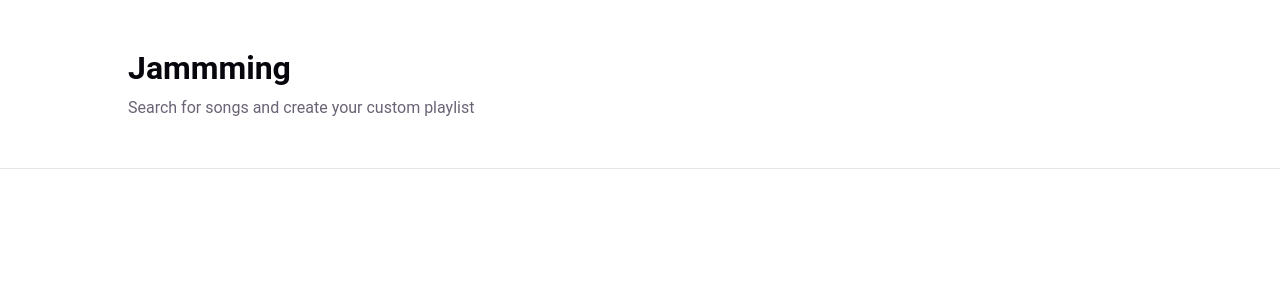
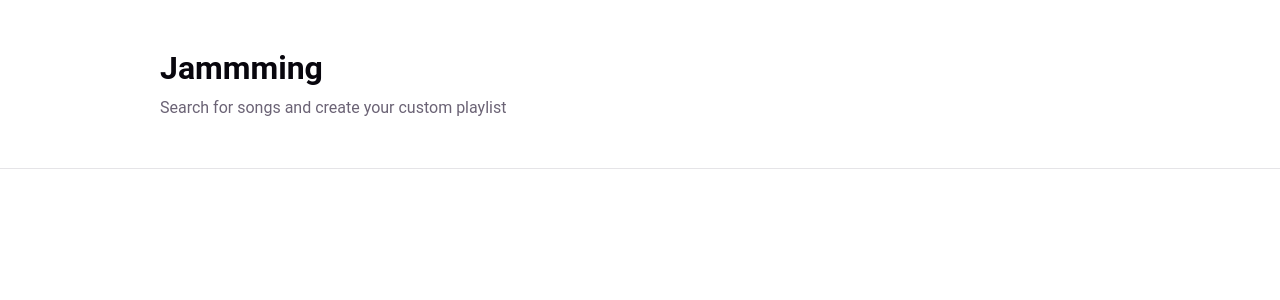
Before and after one commit to josegamundi/jammming-app, a React (Vite) app: page / in a window 1280 px wide. Shown: the top 300 px of the page. Built offline with nearby package versions, Linux system fonts and the light colour scheme.

Commit message:
style(ui): improve box sizing and media querie

```diff
--- a/src/index.css
+++ b/src/index.css
@@ -49,11 +49,11 @@
   -moz-osx-font-smoothing: grayscale;
 }
 
-@media only screen and (min-width: 500px) and (max-width: 1024px) {
+@media only screen and (max-width: 1024px) {
   :root{font-size: 16px;}
 }
 
-@media only screen and (max-width: 499px) {
+@media only screen and (max-width: 500px) {
   :root{font-size: 14px;}
 }
 
@@ -72,6 +72,7 @@
 /* General settings */
 
 * {
+  box-sizing: border-box;
   margin: 0;
   padding: 0;
 }
```
